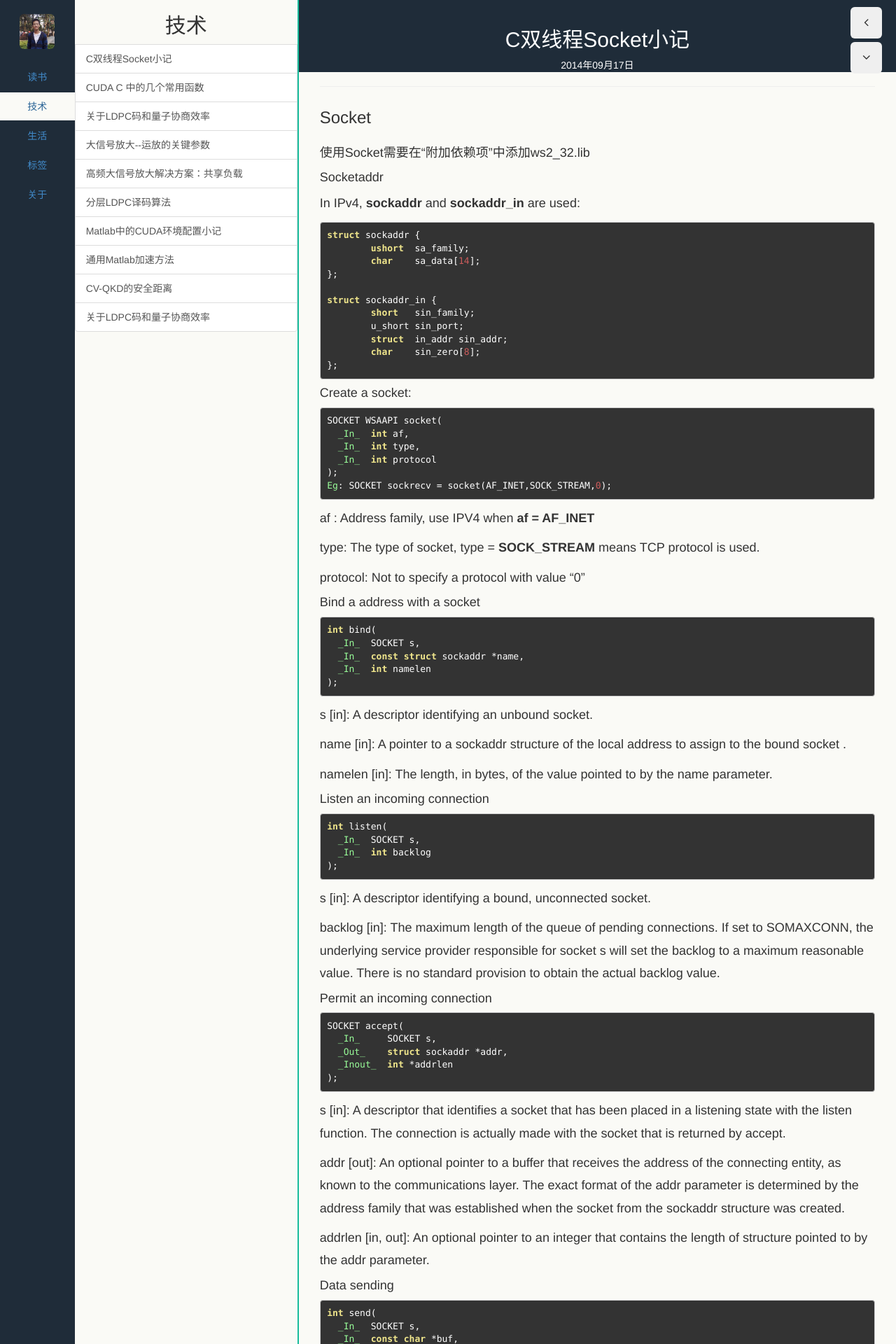
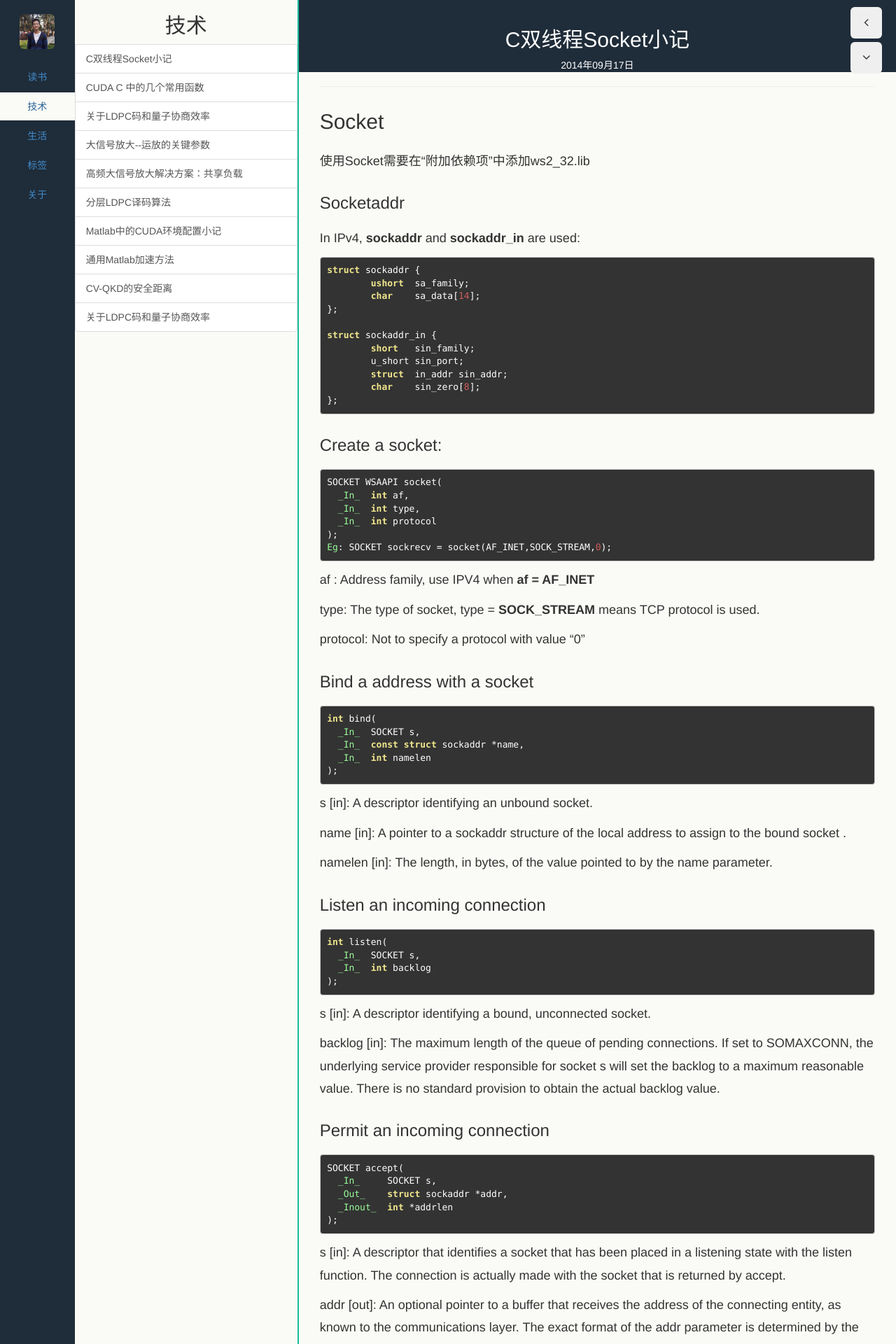
Before and after one commit to lindakai/lindakai.github.io, a Jekyll site: the page built from _posts/2014-09-17-C-Socket.markdown, in a window 1280 px wide. Shown: the top 1920 px of the page at 70% size. Built offline with Jekyll 4.4.1, drawn with Linux system fonts in a browser that asks for light colours; Markdown is read by kramdown in place of the engine named in the settings; comment, search, counter and statistics services are not loaded.

Commit message:
2014-11-08——2

````diff
--- a/_posts/2014-09-17-C-Socket.markdown
+++ b/_posts/2014-09-17-C-Socket.markdown
@@ -5,10 +5,10 @@ category: 技术
 tags: C
 ---
 
-### Socket
+## Socket
 使用Socket需要在“附加依赖项”中添加ws2_32.lib
 
-#### Socketaddr
+### Socketaddr
 In IPv4, **sockaddr** and **sockaddr_in** are used:
 ```c
 struct sockaddr {
@@ -25,7 +25,7 @@ struct sockaddr_in {
 ```
 
 
-#### Create a socket:
+### Create a socket:
 ```c
 SOCKET WSAAPI socket(
   _In_  int af,
@@ -40,7 +40,7 @@ type: The type of socket, type = **SOCK_STREAM** means TCP protocol is used.
 
 protocol: Not to specify a protocol with value "0"
 
-#### Bind a address with a socket
+### Bind a address with a socket
 ```c
 int bind(
   _In_  SOCKET s,
@@ -54,7 +54,7 @@ name [in]: A pointer to a sockaddr structure of the local address to assign to t
 
 namelen [in]: The length, in bytes, of the value pointed to by the name parameter.
 
-#### Listen an incoming connection
+### Listen an incoming connection
 ```c
 int listen(
   _In_  SOCKET s,
@@ -65,7 +65,7 @@ s [in]: A descriptor identifying a bound, unconnected socket.
 
 backlog [in]: The maximum length of the queue of pending connections. If set to SOMAXCONN, the underlying service provider responsible for socket s will set the backlog to a maximum reasonable value. There is no standard provision to obtain the actual backlog value.
 
-#### Permit an incoming connection
+### Permit an incoming connection
 ```c
 SOCKET accept(
   _In_     SOCKET s,
@@ -79,7 +79,7 @@ addr [out]: An optional pointer to a buffer that receives the address of the con
 
 addrlen [in, out]: An optional pointer to an integer that contains the length of structure pointed to by the addr parameter.
 
-#### Data sending
+### Data sending
 ```c
 int send(
   _In_  SOCKET s,
@@ -98,7 +98,7 @@ flags [in]: A set of flags that specify the way in which the call is made. This
 
 **Remarks**:The successful completion of a send function does not indicate that the data was successfully delivered and received to the recipient. This function only indicates the data was successfully sent.
 
-####Close a socket
+###Close a socket
 ```c
 int closesocket(
   _In_  SOCKET s
@@ -107,8 +107,8 @@ int closesocket(
 **Remarks**: The closesocket function closes a socket. Use it to release the socket descriptor passed in the s parameter. **A Winsock client must never issue closesocket on s concurrently with another Winsock function call.**
 
 
-### Threads
-#### Create a thread
+## Threads
+### Create a thread
 ```c
 HANDLE WINAPI CreateThread(
   _In_opt_   LPSECURITY_ATTRIBUTES lpThreadAttributes,
@@ -134,7 +134,7 @@ A pointer to a variable to be passed to the thread.
 dwCreationFlags [in]:
 The flags that control the creation of the thread.
 
-#### Wait for threads in main
+### Wait for threads in main
 ```c
 DWORD WINAPI WaitForMultipleObjects(
   _In_  DWORD nCount,
````
Also changed, not shown: _posts/2014-08-13-LDPC-Degree.markdown (renamed from _posts/2014-8-13-LDPC-Degree.markdown).
